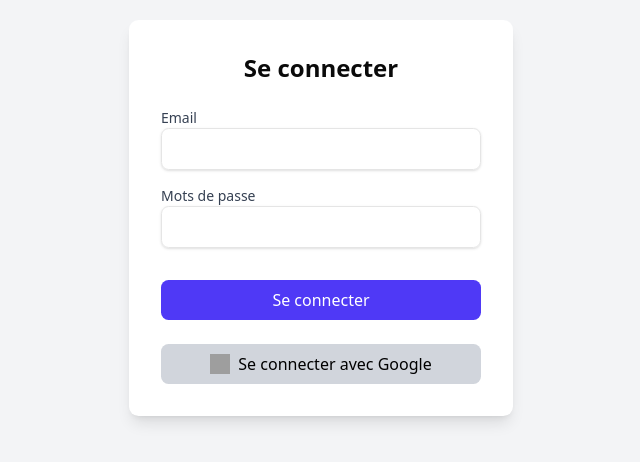
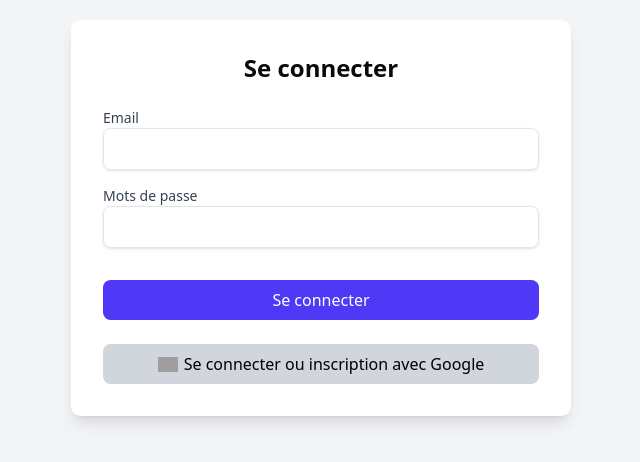
Before and after one commit to andrianina4/slack, a Next.js app in the folder frontend/: page /auth in a window 1280 px wide. Shown: the part 182-644 px from the top of the page, without its empty margins (319-959 px from the left). Built offline with nearby package versions, Linux system fonts and the light colour scheme; no server answers; grey boxes are pictures that could not be loaded.

Commit message:
Micro correction sur le login

```diff
--- a/frontend/app/auth/page.tsx
+++ b/frontend/app/auth/page.tsx
@@ -2,6 +2,7 @@
 import { login } from "@/api/user";
 import { IUser } from "@/interfaces/entity";
 import { zodResolver } from "@hookform/resolvers/zod";
+import Image from "next/image";
 import { useRouter } from "next/navigation";
 import React from "react";
 import { useForm } from "react-hook-form";
@@ -62,7 +63,7 @@ const SignInForm = () => {
 
   return (
     <div className="flex items-center justify-center h-screen bg-gray-100">
-      <div className="bg-white p-8 rounded-lg shadow-lg w-full max-w-sm">
+      <div className="bg-white p-8 rounded-lg shadow-lg w-[500px] -max-w-sm">
         <h2 className="text-2xl font-semibold text-center mb-6">
           Se connecter
         </h2>
@@ -123,12 +124,22 @@ const SignInForm = () => {
               className="flex items-center justify-center bg-gray-300 text-black py-2 px-4 rounded-md w-full cursor-pointer"
               type="submit"
             >
-              <img
+              <Image
+                src={
+                  "https://img.icons8.com/?size=100&id=V5cGWnc9R4xj&format=png&color=000000"
+                }
+                alt={"Logo Google"}
+                width={20}
+                height={20}
+                className="mr-1.5"
+              />
+              {""}
+              {/* <img
                 src="https://img.icons8.com/?size=100&id=V5cGWnc9R4xj&format=png&color=000000"
                 alt="Google logo"
                 className="w-5 h-5 mr-2"
-              />
-              Se connecter avec Google
+              /> */}
+              Se connecter ou inscription avec Google
             </button>
           </form>
         </div>
--- a/frontend/app/components/Message/FormPostMessage.tsx
+++ b/frontend/app/components/Message/FormPostMessage.tsx
@@ -1,4 +1,4 @@
-import React, { useEffect, useState } from "react";
+import React, { useState } from "react";
 import { Button } from "@/components/ui/button";
 import { Textarea } from "@/components/ui/textarea";
 import { useMutation, useQueryClient } from "@tanstack/react-query";
--- a/frontend/app/components/Message/RichText.tsx
+++ /dev/null
@@ -1,61 +0,0 @@
-"use client";
-
-import { useEditor, EditorContent } from "@tiptap/react";
-import StarterKit from "@tiptap/starter-kit";
-import Underline from "@tiptap/extension-underline";
-import { Bold, Italic, UnderlineIcon } from "lucide-react";
-
-function ToolbarButton({ editor, command, icon, isActive, level = null }: any) {
-  const isActiveClass = isActive
-    ? editor.isActive(isActive, level ? { level } : {}) && "bg-gray-300"
-    : "";
-
-  return (
-    <button
-      onClick={() => editor.chain().focus()[command](level).run()}
-      className={`p-2 rounded-md transition hover:bg-gray-100 ${isActiveClass}`}
-    >
-      {icon}
-    </button>
-  );
-}
-
-const RichText = () => {
-  const editor = useEditor({
-    extensions: [StarterKit, Underline],
-    content: "<p>Hello World! 🌎️</p>",
-  });
-
-  if (!editor) return null;
-  return (
-    <div className=" p-2 border border-gray-300 rounded-lg shadow-lg bg-white w-full">
-      {/* Toolbar */}
-      <div className="flex space-x-1 border-b border-gray-200 pb-1 mb-1">
-        <ToolbarButton
-          editor={editor}
-          command="toggleBold"
-          icon={<Bold />}
-          isActive="bold"
-        />
-        <ToolbarButton
-          editor={editor}
-          command="toggleItalic"
-          icon={<Italic />}
-          isActive="italic"
-        />
-        <ToolbarButton
-          editor={editor}
-          command="toggleUnderline"
-          icon={<UnderlineIcon />}
-          isActive="underline"
-        />
-      </div>
-
-      <div className="  rounded-md p-3  ">
-        <EditorContent editor={editor} className="outline-0" />
-      </div>
-    </div>
-  );
-};
-
-export default RichText;
--- a/frontend/app/components/SidebarCustom.tsx
+++ b/frontend/app/components/SidebarCustom.tsx
@@ -38,7 +38,6 @@ import AvatarCustom from "./AvatarCustom";
 import { Separator } from "@radix-ui/react-separator";
 import { useEffect, useState } from "react";
 import { useSocket } from "./socket/SocketProvider";
-import { number } from "zod";
 
 type PropsGroupedMenu = {
   label: string;
--- a/frontend/next.config.ts
+++ b/frontend/next.config.ts
@@ -7,6 +7,10 @@ const nextConfig: NextConfig = {
     appIsrStatus: false,
     buildActivity: false,
   },
+
+  images: {
+    domains: ["img.icons8.com"],
+  },
 };
 
 export default nextConfig;
```
